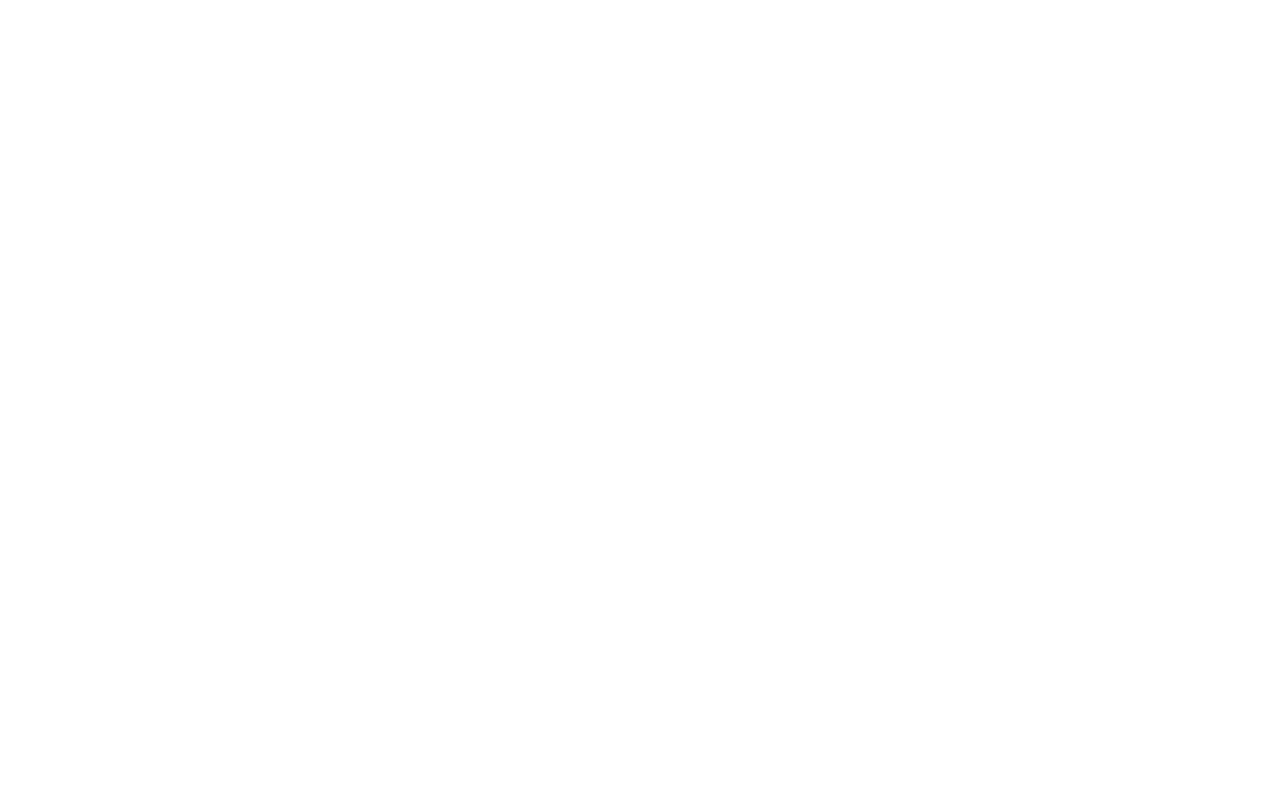
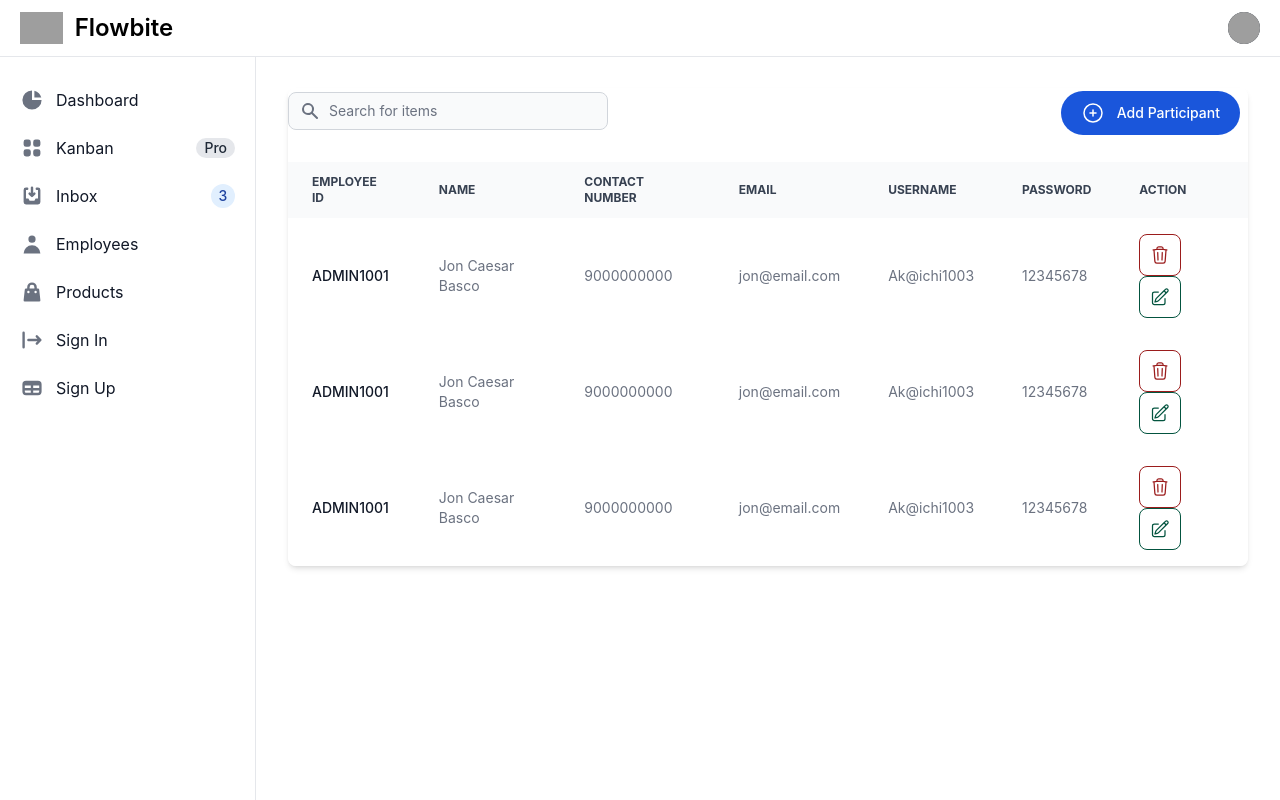
Before and after one commit to jbas1003/hotel-cms, a React (Create React App) app: page /admin/employees in a window 1280 px wide. Before the commit this address had no page. Built offline with nearby package versions, Linux system fonts and the light colour scheme; grey boxes are pictures that could not be loaded.

Commit message:
Update index.jsx

```diff
--- a/src/routers/index.jsx
+++ b/src/routers/index.jsx
@@ -2,7 +2,7 @@
 import { Routes, Route } from 'react-router-dom';
 import Default from '../layouts/default.jsx';
 import Dashboard from '../views/Dashboard/dashboard.jsx';
-import Users from '../views/Dashboard/employees/employees.jsx';
+import Employees from '../views/Dashboard/employees/employees.jsx';
 import { Login } from '../views/Login/login.jsx';
 
 const IndexRouter = () => {
@@ -14,7 +14,7 @@
           </Route>
           <Route path='/admin' element={<Default />}>
             <Route index path='/admin/dashboard' element={<Dashboard />} />
-            <Route path='/admin/users' element={<Users />} />
+            <Route path='/admin/employees' element={<Employees />} />
           </Route>
         </Routes>
       </>
```
